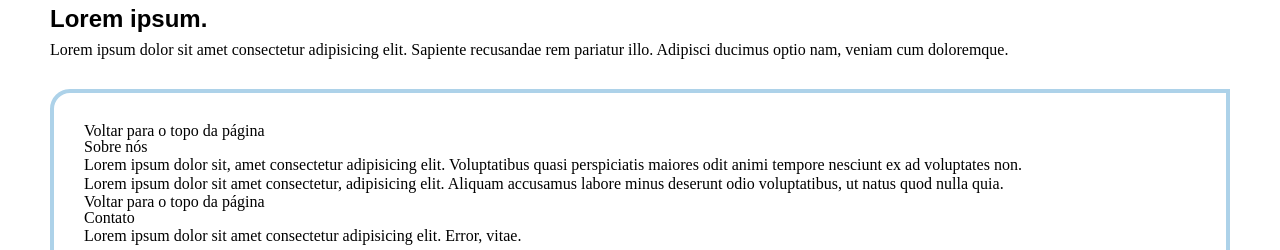
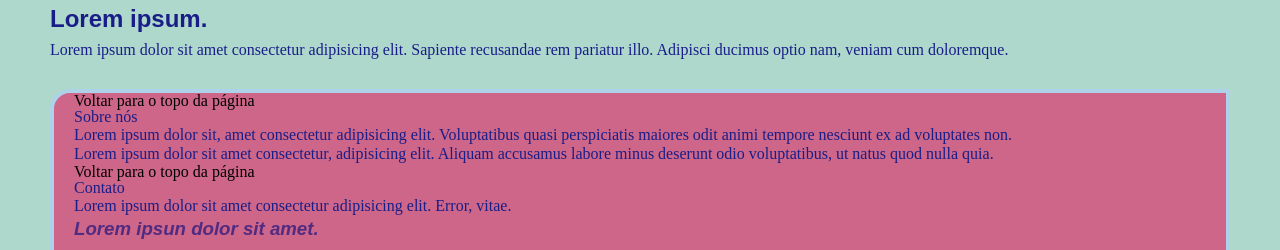
Before and after one commit to KesiaAlmeida/html-semantico, a plain HTML site: page index.html in a window 1280 px wide. Shown: the part 165-415 px from the top of the page. Drawn offline with Linux system fonts and the light colour scheme.

Commit message:
alteração html semantico

```diff
--- a/index.html
+++ b/index.html
@@ -9,7 +9,7 @@
     <!--CSS interno ( tag Style)-->
     <style>
         body {
-            color:191D88;
+            color:#191D88;
         }
     </style>
 </head>
@@ -26,7 +26,7 @@
                     <a href="#sobre-nos">Sobre nós</a>
                 </li>
                 <li>
-                    <a href="./index.html">Contato</a>
+                    <a href="#contato">Contato</a>
                 </li>
             </ul>
         </nav>
@@ -35,13 +35,12 @@
     </header>
     <h1 class="título-de-artigo">Lorem ipsum dolor, sit amet consectetur adipisicing elit. </h1>
     <p>Lorem ipsum dolor sit amet consectetur adipisicing elit. Ipsam, velit commodi? Minima dolorum commodi animi reprehenderit hic, voluptas perspiciatis cum.</p>
-
     <h2 class="titulo-de-secao">Lorem ipsum.</h2>
     <p>Lorem ipsum dolor sit amet consectetur adipisicing elit. Sapiente recusandae rem pariatur illo. Adipisci ducimus optio nam, veniam cum doloremque.</p>
 
 
 
-    <article>
+    <article class="paragrafo-do-artigo">
 
         <section id="sobre-nos">
 
@@ -67,7 +66,6 @@
             <p class="paragrafo-do-artigo">Lorem ipsum, dolor sit amet consectetur adipisicing elit. Nulla enim minus earum recusandae inventore, dolorem temporibus a iusto.</p>
             <p class="paragrafo-do-artigo">Lorem ipsum dolor sit amet consectetur adipisicing elit. Sapiente facere quas in, impedit ratione voluptate amet mollitia vitae.</p>
             <p class="paragrafo-do-artigo">Lorem ipsum dolor sit amet consectetur adipisicing elit. Sapiente facere quas in, impedit ratione voluptate amet mollitia vitae.</p>
-
         </header>
     </article>
 
--- a/style.css
+++ b/style.css
@@ -1,9 +1,9 @@
 :root{
-    --cor-primaria: 884A39;
-    --cor-secundaria:C38154;
-    --cor-terciaria:FFC26F;
-    --cor-quaternaria:F9E0BB;
-    --cor-fundo:D5FFD0;
+    --cor-primaria: #461959;
+    --cor-secundaria: #490f40;
+    --cor-terciaria:#CD6688;
+    --cor-quaternaria: #512B81;
+    --cor-fundo:#AED8CC;
 }
 html {
 
@@ -36,7 +36,7 @@ body {
 }
 
 .titulo-de-secao{
-    color: var(--cor-terciaria);
+    color: var(--cor-quartenaria);
     line-height: 1.8;
     font-weight: bold;
     font-size: 18pt;
@@ -58,15 +58,31 @@ p {
     line-height: 1.2;
 }
 
-.paragrafo-de-artigo{
-    background-color: var(--cor-quaternaria);
+.paragrafo-do-artigo{
+    background-color: var(--cor-terciaria);
     padding: 20px 20px 0 20px;
+    border-radius: 20px 0 20px 0;
+}
+article p:nth-child(3) {
+    border-bottom: 20px 0 20px 0;
 }
 
-p + .paragrafo-de-artigo{
+
+p + .paragrafo-do-artigo{
     padding-top: 0;
 }
 
+.paragrafo-do-artigo:first-of-type{
+    border-radius: 20px 0 0 0;
+}
+
+.paragrafo-do-artigo:first-of-type{
+    border-radius: 0 0 20px 0;
+}
+
+.paragrafo-do-artigo:first-of-type{
+    border-radius: 20px 0 20px 0;
+}
 article{
     border: 4px solid #add2e9;
     padding: 30px;
```
